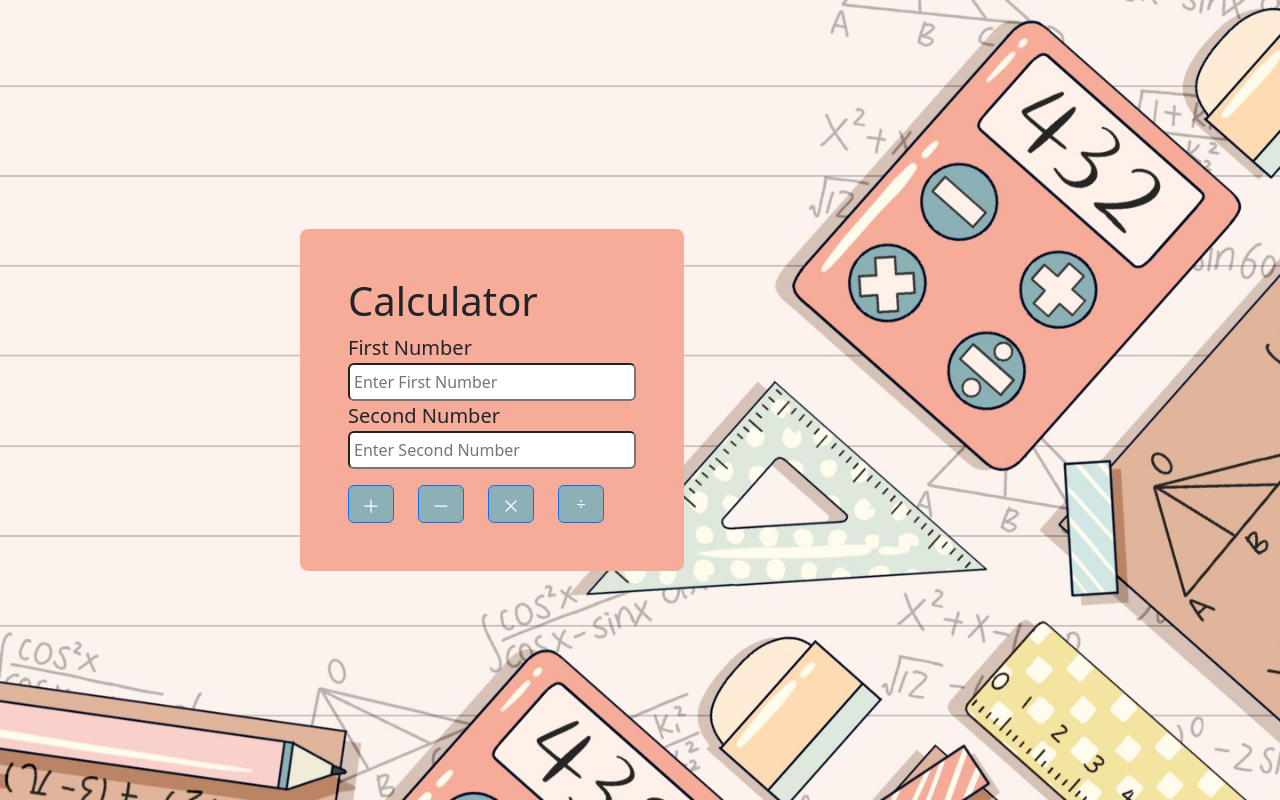
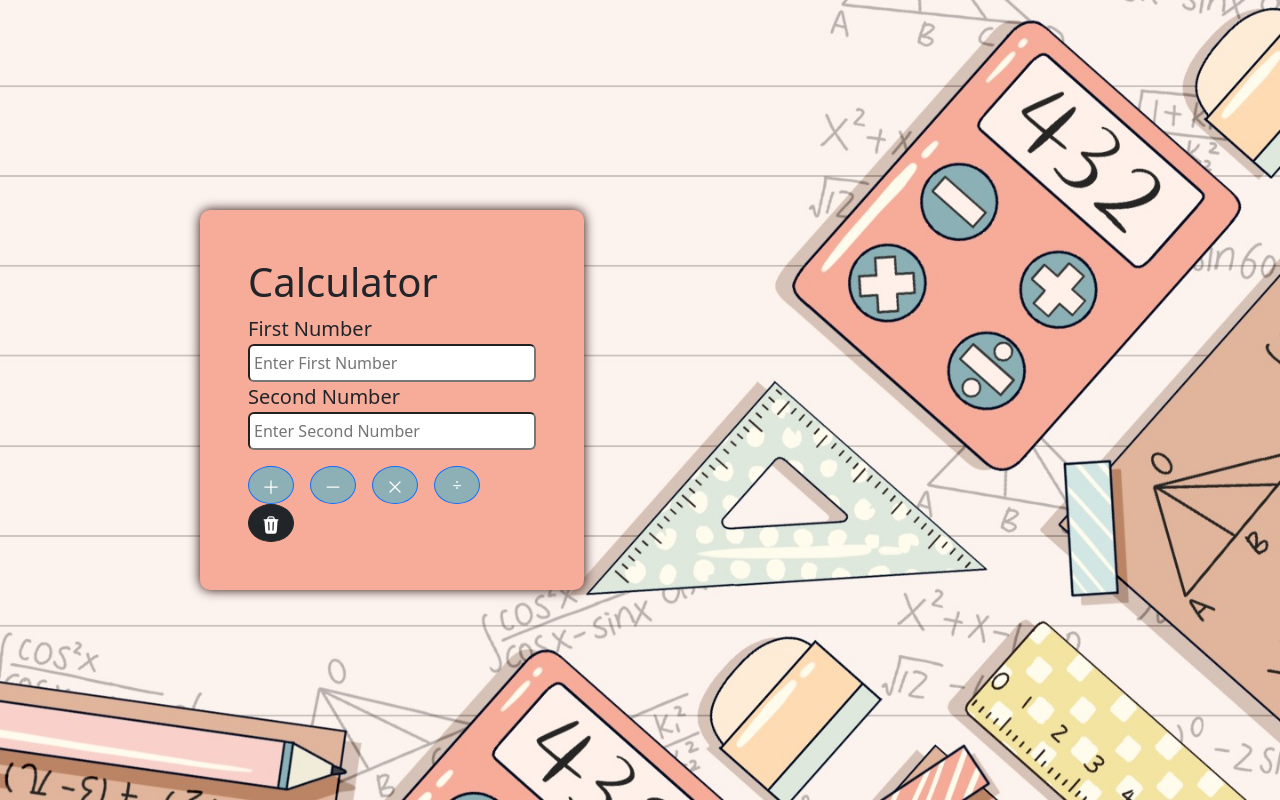
Before and after one commit to ThukhaChan/React-Sum-Calculator, a React (Create React App) app: page / in a window 1280 px wide. Built offline with nearby package versions, Linux system fonts and the light colour scheme.

Commit message:
add delete function

```diff
--- a/src/App.css
+++ b/src/App.css
@@ -11,14 +11,16 @@
   background-position: center;
 }
 .con {
-  /* box-shadow: 0px 0px 12px rgb(146, 139, 139); */
+  /* box-shadow: 0px 0px 12px rgb(146, 139, 139);/
   /* background-color: #e1b59c; */
   background-color: #f7ac99;
-  border-radius: 8px;
+  border-radius: 10px;
   padding: 3rem;
   width: 30%;
-  margin-left: 300px; /* Align to the right */
-  margin-right: auto; /* Add some margin from the right side */
+  margin-left: 200px;
+  margin-right: auto;
+  box-shadow: 0px 0px 12px rgb(39, 7, 7);
+
 
 }
 .App-logo {
--- a/src/App.js
+++ b/src/App.js
@@ -1,17 +1,21 @@
 import { useEffect, useState } from "react";
 import "./App.css";
-import { MinusIcon, PlusIcon, XMarkIcon } from "@heroicons/react/24/solid";
+import { MinusIcon, PlusIcon, TrashIcon, XMarkIcon } from "@heroicons/react/24/solid";
 import Button from "react-bootstrap/Button";
 
 function App() {
-  let [num1, setnum1] = useState(0);
-  let [num2, setnum2] = useState(0);
-  // let [sum, setSum] = useState();
-  // let [sub, setSub] = useState();
-  // let [div, setDiv] = useState();
-  // let [mul, setMul] = useState();
+  let [num1, setnum1] = useState();
+  let [num2, setnum2] = useState();
   let [result, setResult] = useState(null);
   let [operation, setOperation] = useState(null);
+
+  // ! Delete Function
+  let clearAll = () => {
+    setnum1('');
+    setnum2('');
+    setResult(null);
+    setOperation(null);
+  };
 
   // * Sum Function
   let sumNum = () => {
@@ -77,6 +81,7 @@ function App() {
           <input
             className="input"
             inputMode="decimal"
+            value={num1}
             required
             type="number"
             placeholder="Enter First Number"
@@ -89,6 +94,7 @@ function App() {
           <span className="fs-5">Second Number</span>
           <input
             type="number"
+            value={num2}
             inputMode="decimal"
             placeholder="Enter Second Number"
             required
@@ -99,28 +105,28 @@ function App() {
         </div>
         <div className="mt-3">
           <Button
-            className="btn me-lg-4"
+            className="btn me-lg-3 rounded-circle"
             style={{ backgroundColor: "#8cb0b6" }}
             onClick={sumNum}
           >
             <PlusIcon width={20} />
           </Button>
           <Button
-            className="btn me-lg-4"
+            className="btn me-lg-3 rounded-circle"
             style={{ backgroundColor: "#8cb0b6" }}
             onClick={subNum}
           >
             <MinusIcon width={20} />
           </Button>
           <Button
-            className="btn me-lg-4"
+            className="btn me-lg-3 rounded-circle"
             style={{ backgroundColor: "#8cb0b6" }}
             onClick={mulNum}
           >
             <XMarkIcon width={20} />
           </Button>
           <Button
-            className="btn me-lg-4"
+            className="btn me-lg-3 rounded-circle"
             style={{
               backgroundColor: "#8cb0b6",
               height: "38px",
@@ -128,7 +134,14 @@ function App() {
             }}
             onClick={divNum}
           >
-            {/* <span style={{ fontSize:'23px'}}> */}÷{/* </span> */}
+            ÷
+          </Button>
+
+          <Button
+            className="btn btn-dark rounded-circle me-lg-3"
+            onClick={clearAll}
+          >
+            <TrashIcon width={20} />
           </Button>
           {operation && (
             <h5 className="mt-2">
```
